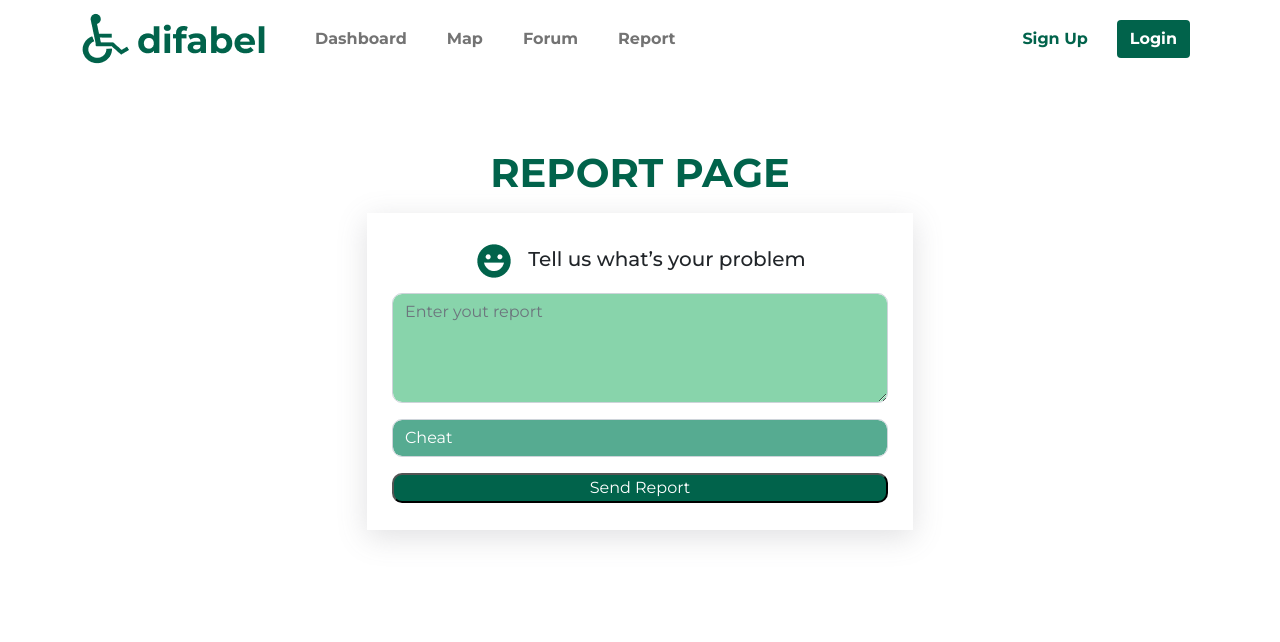
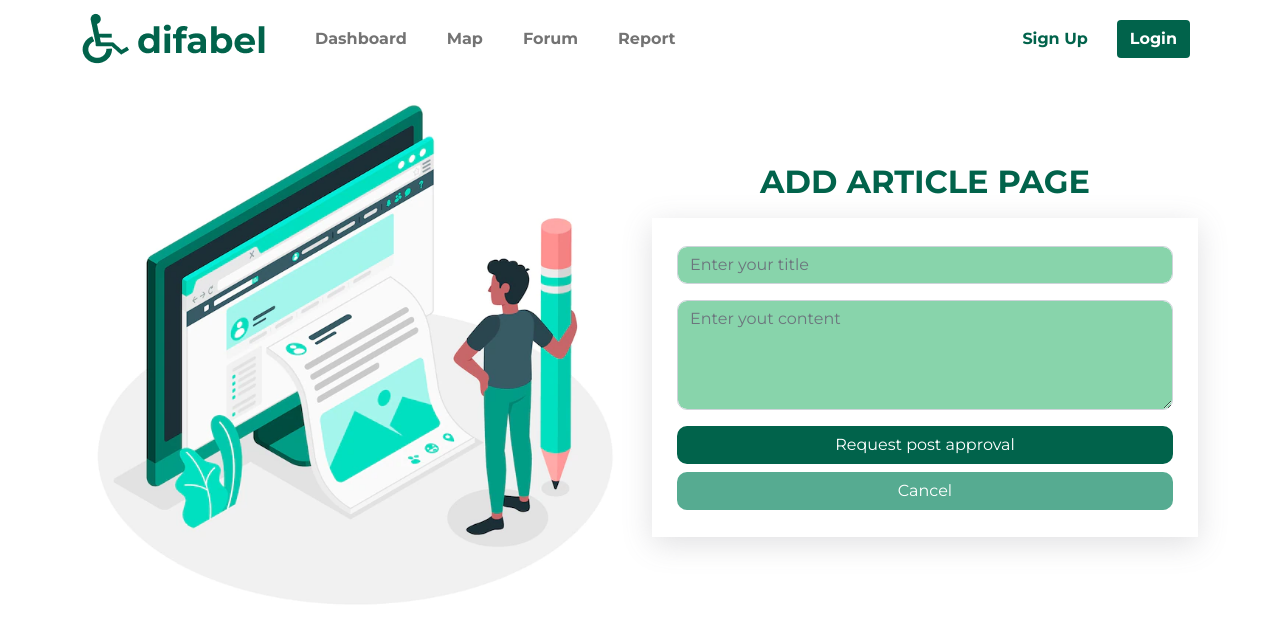
Before and after one commit to Hydra-Gang/difabel-project-fe, a React (Create React App) app: page / in a window 1280 px wide. Shown: the top 642 px of the page. Built offline with nearby package versions, Linux system fonts and the light colour scheme.

Commit message:
add article post

```diff
--- a/src/components/App.jsx
+++ b/src/components/App.jsx
@@ -3,6 +3,7 @@ import Content from './Content';
 import Header from './Header';
 import ArticlePage from './ArticlePage/ArticlePage';
 import ReportPage from './ReportPage/ReportPage';
+import ArticlePost from './ArticlePage/ArticlePost';
 
 function App() {
     return (
@@ -10,7 +11,8 @@ function App() {
             <Header />
             {/* <Content /> */}
             {/* <ArticlePage /> */}
-            <ReportPage />
+            {/* <ReportPage /> */}
+            <ArticlePost />
         </>
     );
 }
--- a/src/components/ArticlePage/ArticleCard.jsx
+++ b/src/components/ArticlePage/ArticleCard.jsx
@@ -19,7 +19,7 @@ const UserArticle = styled.div`
 
 const TitleArticle = styled.h5`
     font-size: 20px;
-    color: '#01634B';
+    color: #01634B;
     text-align: left;
     width: 100%;
 `;
--- /dev/null
+++ b/src/components/ArticlePage/ArticlePost.jsx
@@ -0,0 +1,51 @@
+import React, { useState } from 'react';
+import styled from 'styled-components';
+import { Card, Form } from 'react-bootstrap';
+
+const Body = styled.div`
+    padding: 28px 25px 27px 25px;
+    border: none !important;
+    box-shadow: rgba(100, 100, 111, 0.2) 0px 7px 29px 0px;
+`;
+
+const Title = styled.h5`
+    font-weight: bold;
+    font-size: 32px;
+    color: #01634B;
+    text-align: center;
+    padding: 0;
+    margin: 0;
+    margin-bottom: 12px;
+`;
+
+const ArticlePost = () => {
+    return (
+        <div className="container min-vh-100">
+            <div className="row">
+                <div className="col-lg-6 col-md-12">
+                    <img className="w-100" src="assets/add_article.png" alt="user"/>
+                </div>
+                <div className="col-lg-6 col-md-12 d-flex flex-column">
+                    <Card className="border-0 w-100" style={{ float: 'none', margin: 'auto' }}>
+                        <Title className="mb-3">ADD ARTICLE PAGE</Title>
+                        <Body>
+                            <form action="">
+                                <Form.Control type="text" style={{ color: 'white', textAlign: 'left', backgroundColor: '#88D4AB', borderRadius: '10px' }} className="mb-3" placeholder="Enter your title" />
+
+                                {/* value={data.content} onChange={(e) => setData({ ...data, content: e.target.value })} */}
+                                <textarea style={{ color: 'white', textAlign: 'left', backgroundColor: '#88D4AB', borderRadius: '10px' }} className="form-control mb-3" placeholder="Enter yout content" id="content" rows="4"></textarea>
+
+                                {/* onClick={() => sendReport(data)} */}
+                                <button type="submit" style={{ color: 'white', backgroundColor: '#01634B', borderRadius: '10px' }} className="btn w-100 mb-2">Request post approval</button>
+
+                                <button type="button" style={{ color: 'white', backgroundColor: '#56AB91', borderRadius: '10px' }} className="btn w-100">Cancel</button>
+                            </form>
+                        </Body>
+                    </Card>
+                </div>
+            </div>
+        </div>
+    );
+};
+
+export default ArticlePost;
--- a/src/components/ReportPage/ReportPage.jsx
+++ b/src/components/ReportPage/ReportPage.jsx
@@ -18,7 +18,7 @@ const TitlePage = styled.h1`
 
 const ReportInfo = styled.h5`
     font-size: 20px;
-    color: '#01634B';
+    color: #01634B;
     text-align: center;
     padding: 0;
     margin: 0;
```
Also changed, not shown: public/assets/add_article.png (added).
